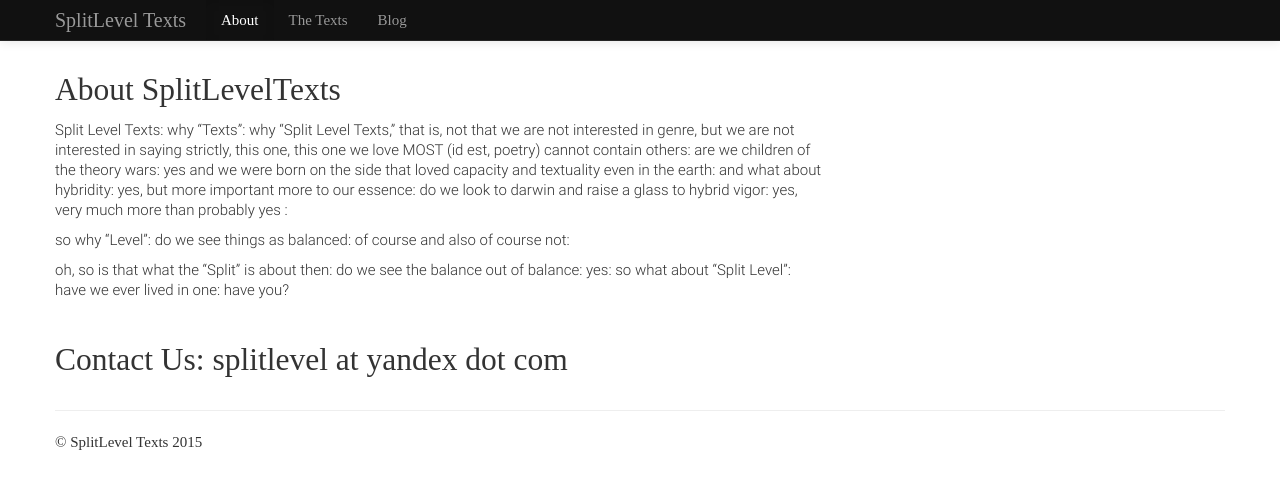
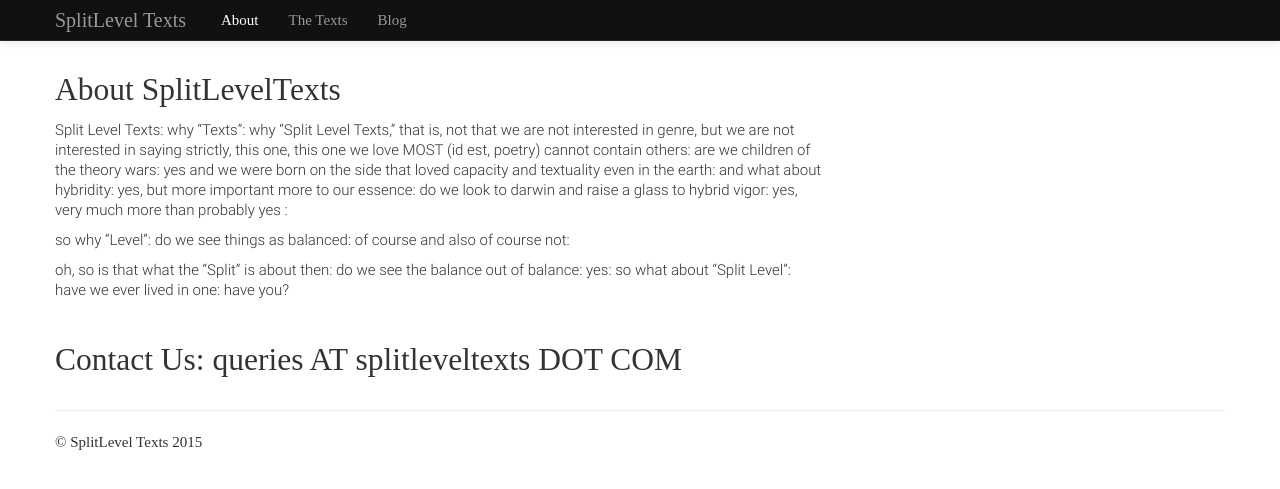
Before and after one commit to splitleveltexts/splitleveltexts.github.io, a Jekyll site: the page built from about/index.html, in a window 1280 px wide. Shown: the top 489 px of the page. Built offline with Jekyll 4.4.1, drawn with Linux system fonts in a browser that asks for light colours; some web fonts are replaced.

Commit message:
updated email address for contact us

```diff
--- a/about/index.html
+++ b/about/index.html
@@ -13,7 +13,7 @@ blog: passive
 			<p>so why “Level”: do we see things as balanced: of course and also of course not: </p>
 			<p>oh, so is that what the “Split” is about then: do we see the balance out of balance: yes: so what about “Split Level”: have we ever lived in one: have you?</p>
 		<br>
-		<h2>Contact Us: splitlevel at yandex dot com</h2>
+		<h2>Contact Us: queries AT splitleveltexts DOT COM</h2>
 
 		</div><!-- /.span8 -->
 
```
